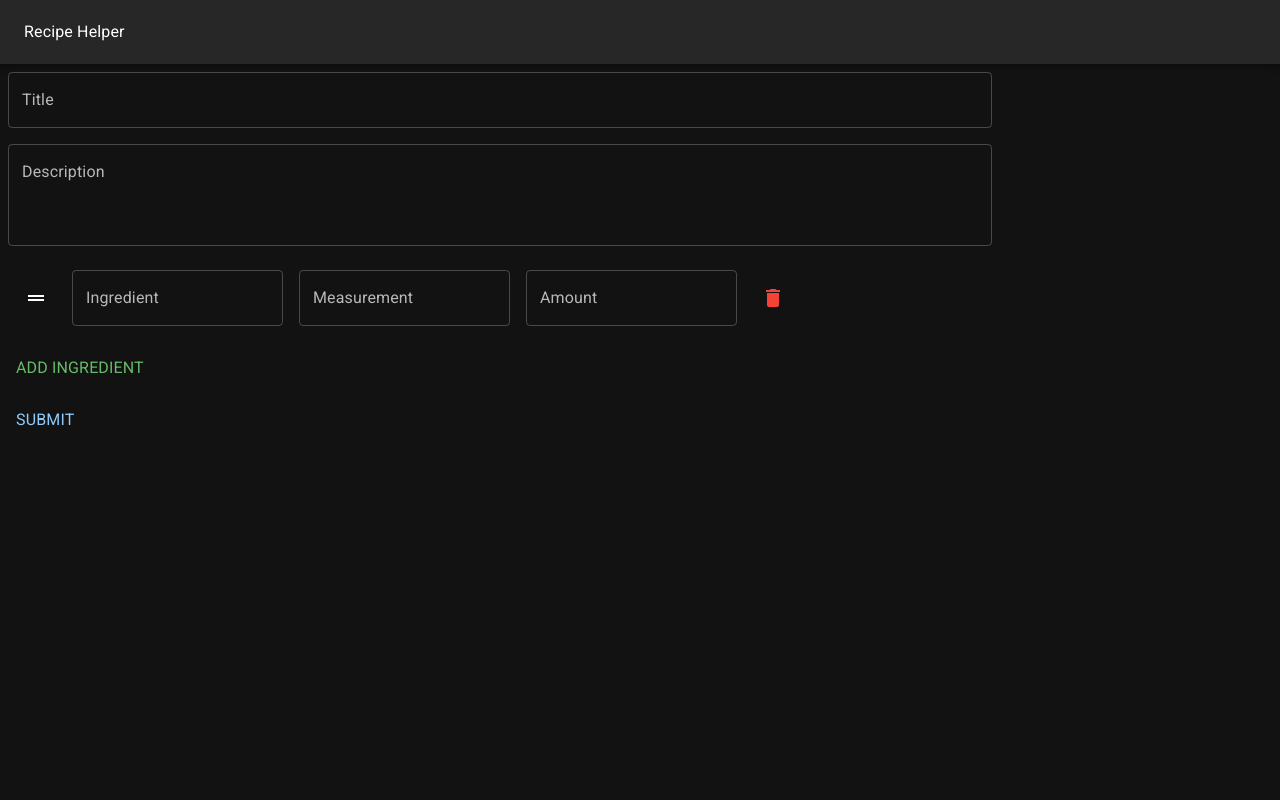
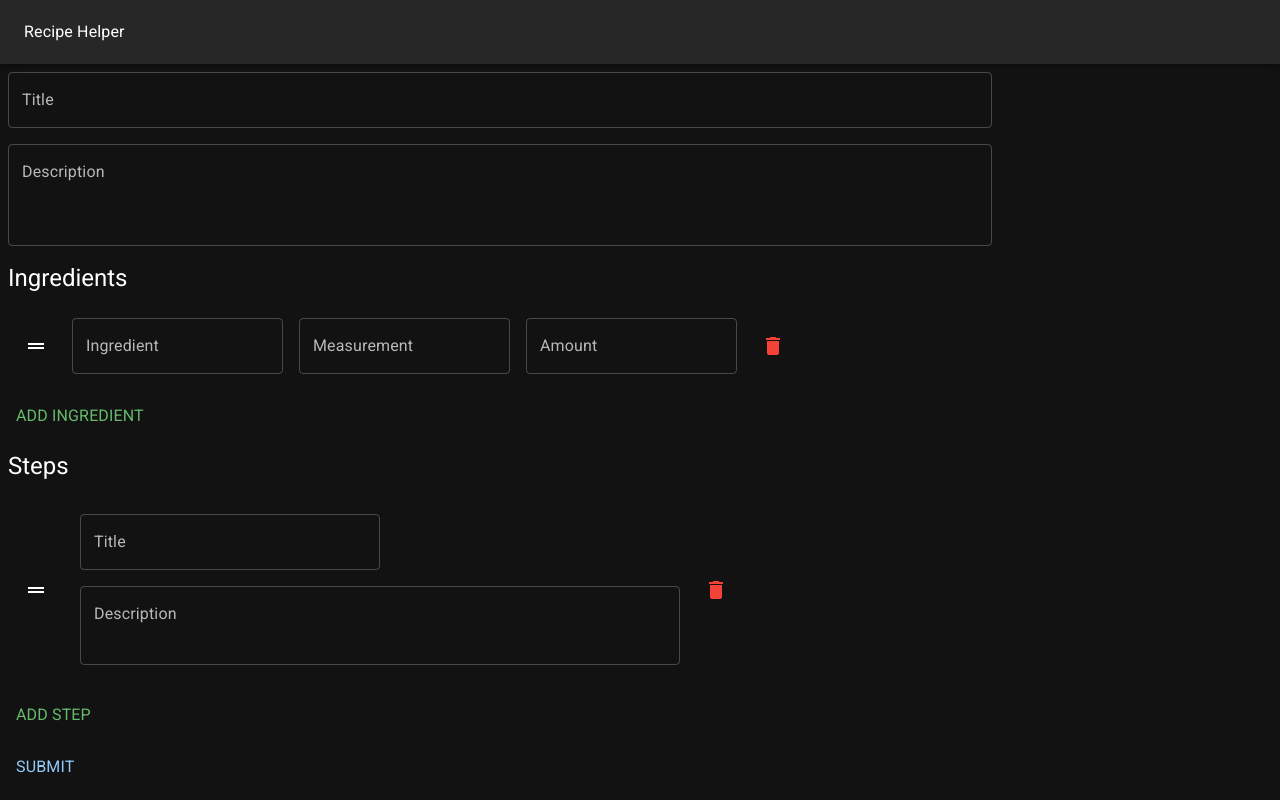
Before and after one commit to jwmcconnell/recipe-helper, a React (Vite) app: page /new/recipe in a window 1280 px wide. Built offline with nearby package versions, Linux system fonts and the light colour scheme.

Commit message:
Add steps section

```diff
--- a/src/pages/RecipeEditor/RecipeEditor.tsx
+++ b/src/pages/RecipeEditor/RecipeEditor.tsx
@@ -1,4 +1,11 @@
-import { Box, Button, IconButton, TextField, Typography } from "@mui/material";
+import {
+  Box,
+  Button,
+  IconButton,
+  TextField,
+  Typography,
+  collapseClasses,
+} from "@mui/material";
 import Grid from "@mui/material/Unstable_Grid2";
 import React, { ReactElement } from "react";
 import { useForm, SubmitHandler, useFieldArray } from "react-hook-form";
@@ -18,10 +25,16 @@ type IngredientInput = {
   amount?: number;
 };
 
+type StepInput = {
+  name?: string;
+  description?: string;
+};
+
 type RecipeInputs = {
   title: string;
-  description: string;
+  description?: string;
   ingredients: Array<IngredientInput>;
+  steps: Array<StepInput>;
 };
 
 type UseSortableReturn = Omit<
@@ -53,14 +66,28 @@ function SortableItem(
 
 export function RecipeEditor(): ReactElement {
   const { register, handleSubmit, control } = useForm<RecipeInputs>({
-    defaultValues: { ingredients: [{}] },
+    defaultValues: { ingredients: [{}], steps: [{}] },
   });
   const onSubmit: SubmitHandler<RecipeInputs> = (data) => {
     console.log(data);
   };
-  const { fields, move, append, remove } = useFieldArray({
+  const {
+    fields: ingredientsFields,
+    move: moveIngredient,
+    append: appendIngredient,
+    remove: removeIngredient,
+  } = useFieldArray({
     control, // control props comes from useForm (optional: if you are using FormProvider)
     name: "ingredients", // unique name for your Field Array
+  });
+  const {
+    fields: stepsFields,
+    move: moveStep,
+    append: appendStep,
+    remove: removeStep,
+  } = useFieldArray({
+    control, // control props comes from useForm (optional: if you are using FormProvider)
+    name: "steps", // unique name for your Field Array
   });
 
   const modifiers = [restrictToVerticalAxis, restrictToParentElement];
@@ -83,6 +110,10 @@ export function RecipeEditor(): ReactElement {
           {...register("description")}
           sx={{ m: 1 }}
         />
+
+        <Typography variant="h5" sx={{ m: 1 }}>
+          Ingredients
+        </Typography>
         <Box>
           <DndContext
             modifiers={modifiers}
@@ -93,13 +124,13 @@ export function RecipeEditor(): ReactElement {
                 const overIndex = over.data.current?.sortable?.index;
                 console.log({ activeIndex, overIndex });
                 if (activeIndex !== undefined && overIndex !== undefined) {
-                  move(activeIndex, overIndex);
+                  moveIngredient(activeIndex, overIndex);
                 }
               }
             }}
           >
-            <SortableContext items={fields}>
-              {fields.map((field, index) => {
+            <SortableContext items={ingredientsFields}>
+              {ingredientsFields.map((field, index) => {
                 return (
                   <React.Fragment key={field.id}>
                     <SortableItem id={field.id}>
@@ -142,7 +173,7 @@ export function RecipeEditor(): ReactElement {
 
                           <IconButton
                             color="error"
-                            onClick={() => remove(index)}
+                            onClick={() => removeIngredient(index)}
                             sx={{ m: 1 }}
                           >
                             <DeleteIcon />
@@ -158,8 +189,97 @@ export function RecipeEditor(): ReactElement {
         </Box>
 
         <Grid>
-          <Button color="success" sx={{ m: 1 }} onClick={() => append({})}>
+          <Button
+            color="success"
+            sx={{ m: 1 }}
+            onClick={() => appendIngredient({})}
+          >
             <Typography>Add Ingredient</Typography>
+          </Button>
+        </Grid>
+
+        <Typography variant="h5" sx={{ m: 1 }}>
+          Steps
+        </Typography>
+
+        <Box>
+          <DndContext
+            modifiers={modifiers}
+            onDragEnd={(event) => {
+              const { active, over } = event;
+              if (over && active.id !== over?.id) {
+                const activeIndex = active.data.current?.sortable?.index;
+                const overIndex = over.data.current?.sortable?.index;
+                console.log({ activeIndex, overIndex });
+                if (activeIndex !== undefined && overIndex !== undefined) {
+                  moveStep(activeIndex, overIndex);
+                }
+              }
+            }}
+          >
+            <SortableContext items={stepsFields}>
+              {stepsFields.map((field, index) => {
+                return (
+                  <React.Fragment key={field.id}>
+                    <SortableItem id={field.id}>
+                      {({ attributes, listeners }) => (
+                        <Grid
+                          container
+                          direction={"row"}
+                          justifyContent={"left"}
+                          alignItems={"center"}
+                          sx={{ m: 1 }}
+                        >
+                          <IconButton
+                            sx={{ m: 1 }}
+                            {...attributes}
+                            {...listeners}
+                          >
+                            <DragHandleIcon />
+                          </IconButton>
+
+                          <Grid
+                            container
+                            direction={"column"}
+                            sx={{ width: 600, margin: 1 }}
+                          >
+                            <TextField
+                              label="Title"
+                              {...register(`steps.${index}.name`, {
+                                required: true,
+                              })}
+                              sx={{ m: 1, width: 300 }}
+                            />
+
+                            <TextField
+                              multiline
+                              minRows={2}
+                              label="Description"
+                              {...register(`steps.${index}.description`)}
+                              sx={{ m: 1, width: "100%" }}
+                            />
+                          </Grid>
+
+                          <IconButton
+                            color="error"
+                            onClick={() => removeStep(index)}
+                            sx={{ m: 2 }}
+                          >
+                            <DeleteIcon />
+                          </IconButton>
+                        </Grid>
+                      )}
+                    </SortableItem>
+                  </React.Fragment>
+                );
+              })}
+            </SortableContext>
+          </DndContext>
+        </Box>
+
+        <Grid>
+          <Button color="success" sx={{ m: 1 }} onClick={() => appendStep({})}>
+            <Typography>Add Step</Typography>
           </Button>
         </Grid>
 
```
